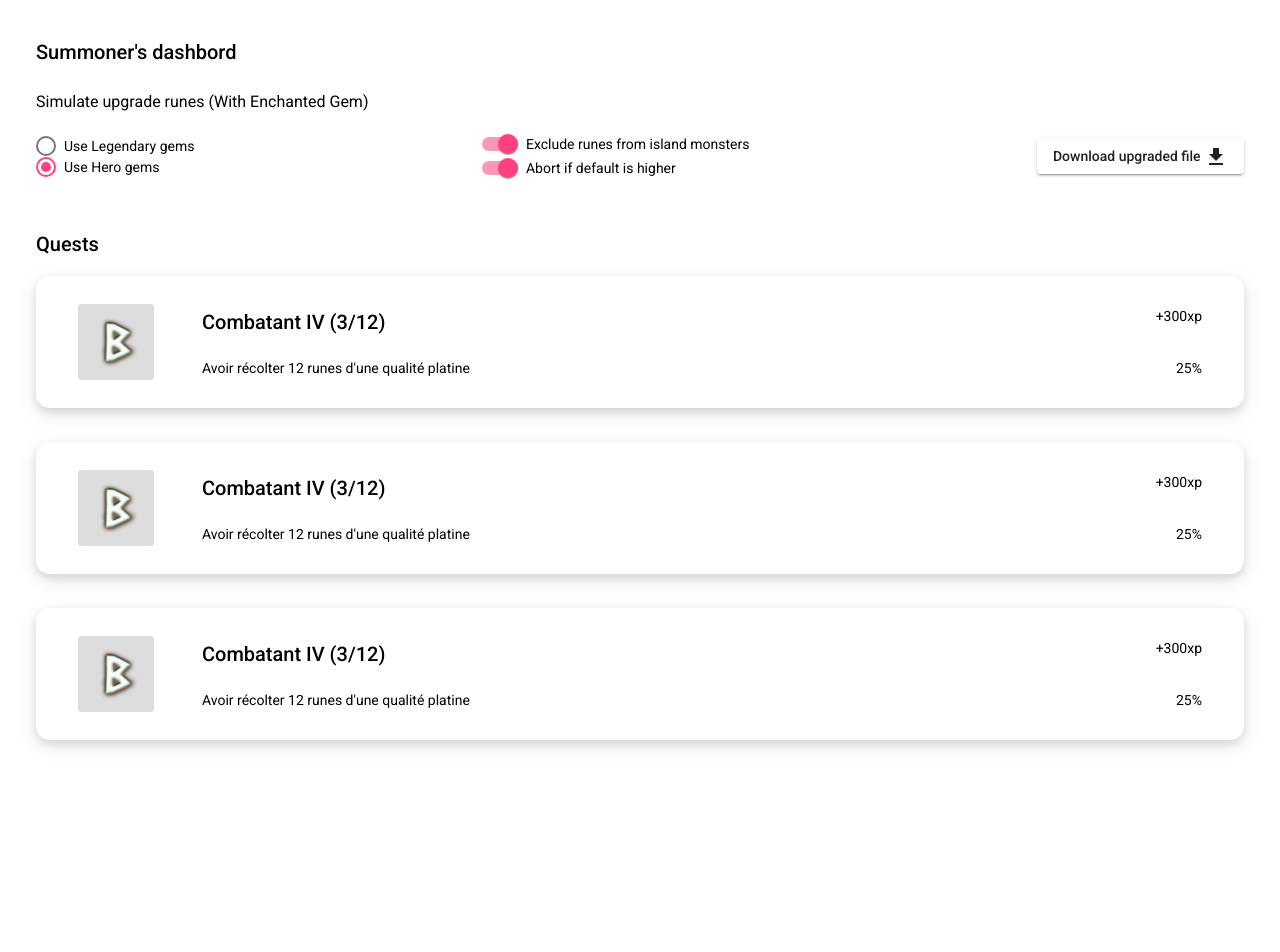
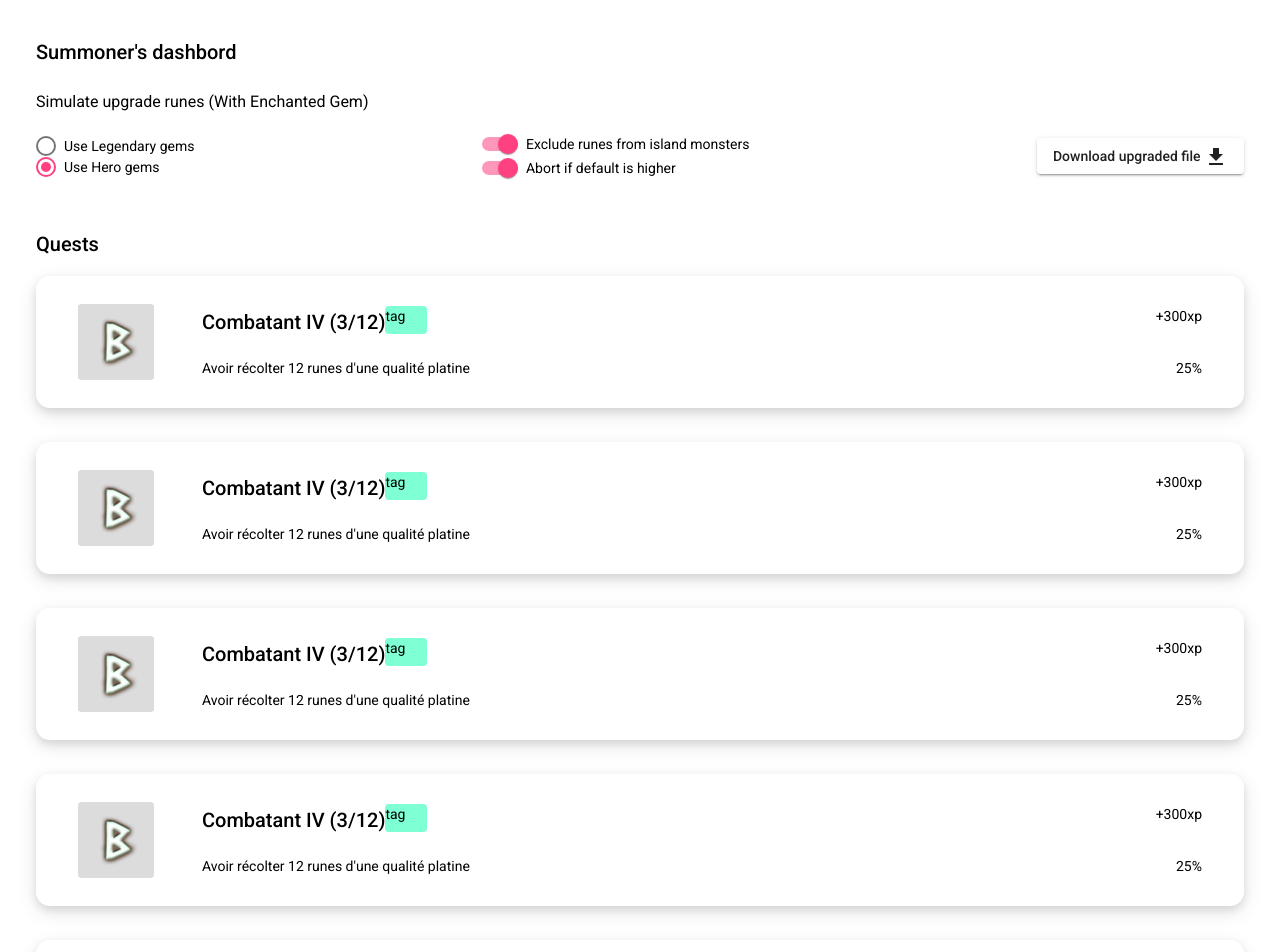
Before and after one commit to n-tardieu/oh-my-runes, an Angular app: page /dashboard in a window 1280 px wide. Shown: the top 952 px of the page. Before the commit the page ends 810 px from the top, so only its background shows below. Built offline with nearby package versions, Linux system fonts and the light colour scheme.

Commit message:
feat(tag): WIP implement tag start

```diff
--- a/src/app/components/mission/mission-card/mission-card.component.html
+++ b/src/app/components/mission/mission-card/mission-card.component.html
@@ -9,7 +9,8 @@
 
             <div class="container-content-mission-section1">
                 <div class="container-content-mission-section1-title">
-                    <h2>Combatant IV (3/12)</h2>
+                        <h2>Combatant IV (3/12)</h2>
+                        <tag></tag>
                 </div>
                 <div class="container-content-mission-section1-progression"> +300xp</div>
             </div>
--- a/src/app/components/mission/mission-card/mission-card.component.scss
+++ b/src/app/components/mission/mission-card/mission-card.component.scss
@@ -47,6 +47,10 @@
     justify-content: space-between;
 }
 
+.container-content-mission-section1-title {
+    display: flex;
+}
+
 .container-content-mission-section2 {
     display: flex;
     justify-content: space-between;
--- a/src/app/components/mission/missions-list/missions-list.component.html
+++ b/src/app/components/mission/missions-list/missions-list.component.html
@@ -7,4 +7,10 @@
 
     <app-mission-card>
     </app-mission-card>
+
+    <app-mission-card>
+    </app-mission-card>
+
+    <app-mission-card>
+    </app-mission-card>
 </div>
--- a/src/app/components/tag/tag.component.html
+++ b/src/app/components/tag/tag.component.html
@@ -1 +1,3 @@
-<p>tag works!</p>
+<div class="container">
+    <p>tag</p>
+</div>
--- a/src/app/components/tag/tag.component.scss
+++ b/src/app/components/tag/tag.component.scss
@@ -0,0 +1,6 @@
+.container {
+    background-color: aquamarine;
+    height: 28px;
+    width: 42px;
+    border-radius: 4px;
+}
--- a/src/app/components/tag/tag.component.ts
+++ b/src/app/components/tag/tag.component.ts
@@ -1,7 +1,7 @@
 import { Component, OnInit } from '@angular/core';
 
 @Component({
-  selector: 'app-tag',
+  selector: 'tag',
   templateUrl: './tag.component.html',
   styleUrls: ['./tag.component.scss']
 })
```
